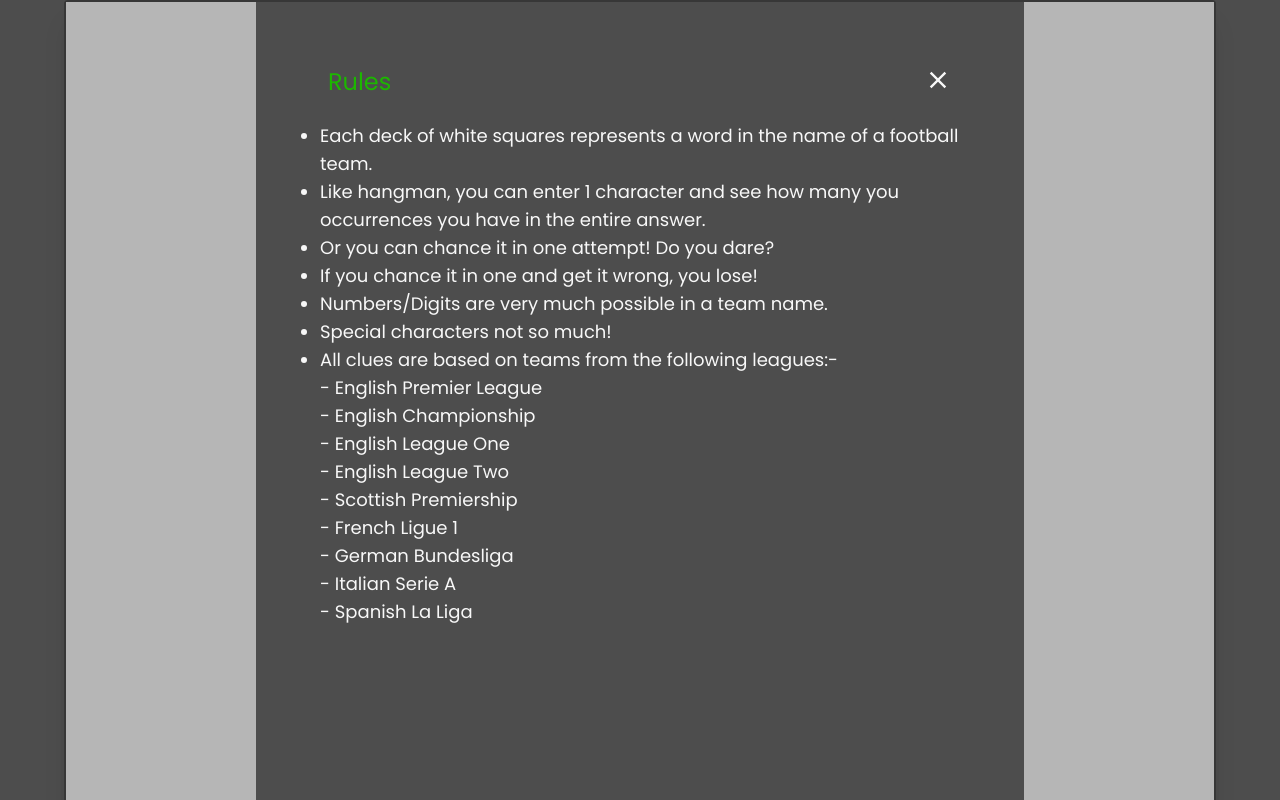
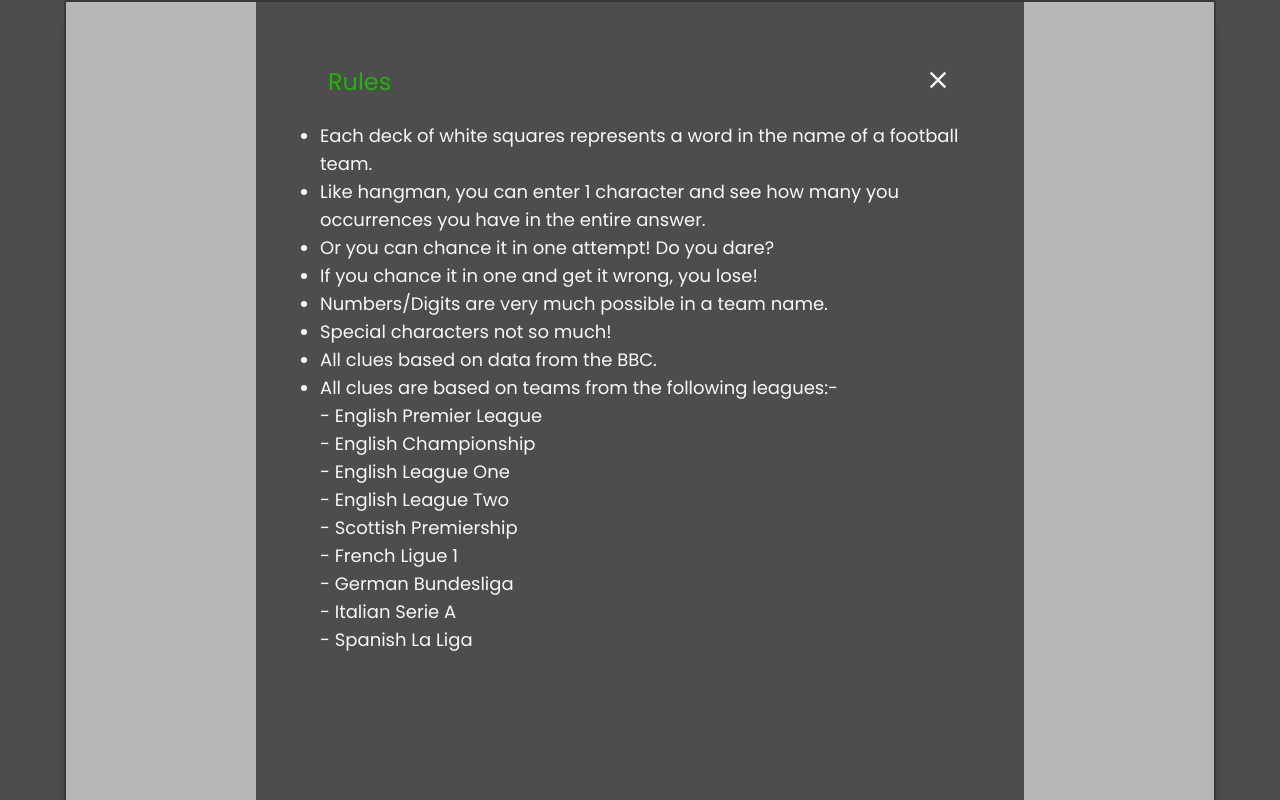
Before and after one commit to bibhashdash/team-guesser, a Next.js app: page / in a window 1280 px wide. Both pictures are taken after a click on the element "Rules". Shown: the top 800 px of the page. Built offline with nearby package versions, Linux system fonts and the light colour scheme.

Commit message:
removing api stuff from master

```diff
--- a/src/app/page.tsx
+++ b/src/app/page.tsx
@@ -28,22 +28,8 @@
   }
 
   useEffect(() => {
-    // let tempTeams: string[] = [];
-    // for (let i = 0; i < competitionIdsArray.length; i++) {
-    //   getTeams(competitionIdsArray[i]).then((result) => {
-    //     tempTeams.push(...result);
-    //     if (i === competitionIdsArray.length - 1) {
-    //      console.log(tempTeams);
-    //      return;
-    //       localStorage.setItem("teams", JSON.stringify(tempTeams));
-    //       setTheTeam(tempTeams);
-    //
-    //     }
-    //   });
-    // }
     setTheTeam(tempData);
   }, []);
-
 
   const handleUserInputSubmission = (text: string) => {
 
@@ -201,6 +187,9 @@
                       <p className="text-white100">Special characters not so much!</p>
                     </li>
                     <li>
+                      <p className="text-white100">All clues based on data from the BBC.</p>
+                    </li>
+                    <li>
                       <p className="text-white100">All clues are based on teams from the following leagues:-</p>
                       <ul className="text-white100">
                         <li><p>- English Premier League</p></li>
```
Also changed, not shown: src/services/apiService.ts (deleted, +0 -31 lines), src/utlities/useApiService.ts (deleted, +0 -19 lines).
